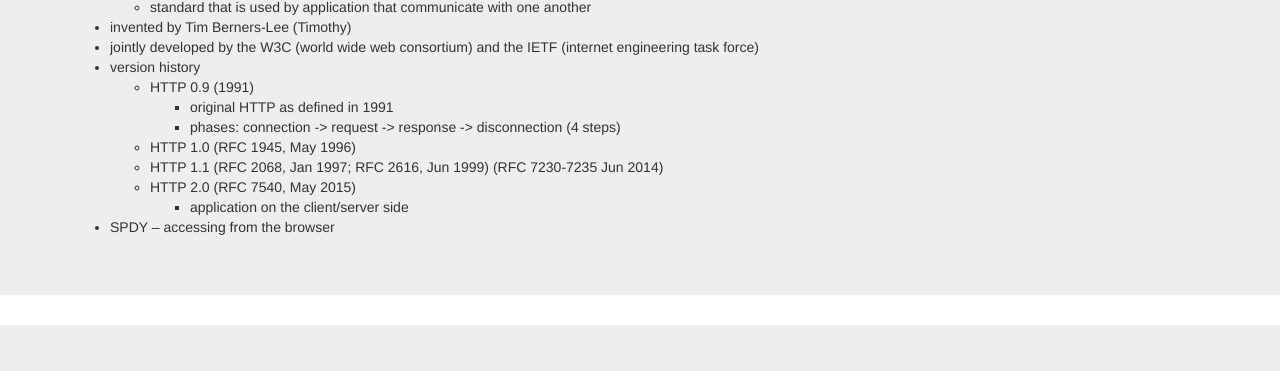
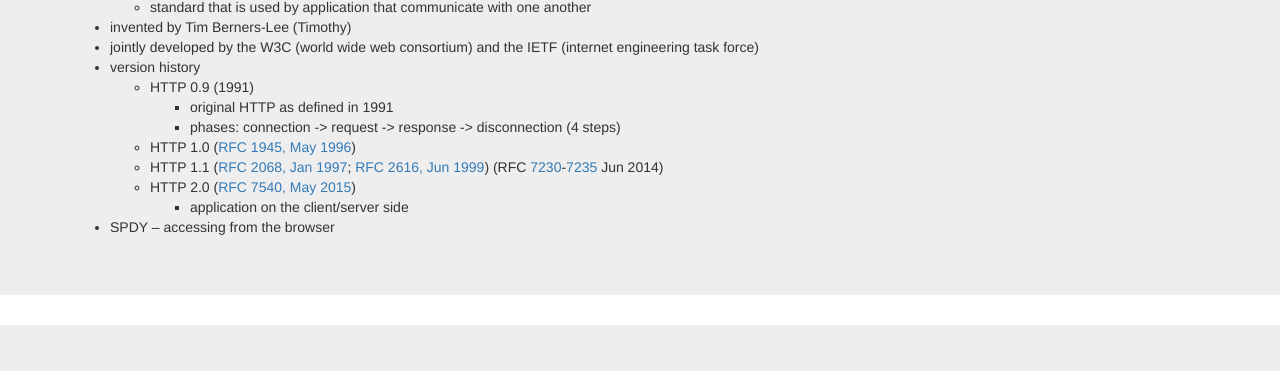
Before and after one commit to mariajasielfayedumdum/WEBTECH_LECTURE, a plain HTML site: page HTTP.html in a window 1280 px wide. Shown: the part 134-505 px from the top of the page. Drawn offline with nearby package versions, Linux system fonts and the light colour scheme.

Commit message:
Added RFC links

```diff
--- a/HTTP.html
+++ b/HTTP.html
@@ -67,9 +67,9 @@
                             <li>original HTTP as defined in 1991</li>
                             <li>phases: connection -> request -> response -> disconnection (4 steps)</li>
                         </ul>
-                            <li>HTTP 1.0 (RFC 1945, May 1996)</li>
-                            <li>HTTP 1.1 (RFC 2068, Jan 1997; RFC 2616, Jun 1999) (RFC 7230-7235 Jun 2014)</li>
-                            <li>HTTP 2.0 (RFC 7540, May 2015)</li>
+                            <li>HTTP 1.0 (<a href="https://tools.ietf.org/html/rfc1945">RFC 1945, May 1996</a>)</li>
+						<li>HTTP 1.1 (<a href="https://www.ietf.org/rfc/rfc2068.txt">RFC 2068, Jan 1997</a>; <a href="https://www.ietf.org/rfc/rfc2616.txt">RFC 2616, Jun 1999</a>) (RFC <a href="https://tools.ietf.org/html/rfc7230">7230</a>-<a href="https://tools.ietf.org/html/rfc7235">7235</a> Jun 2014)</li>
+						<li>HTTP 2.0 (<a href="https://tools.ietf.org/html/rfc7540">RFC 7540, May 2015</a>)</li>
                         <ul>
                             <li>application on the client/server side</li>
                         </ul>
```
